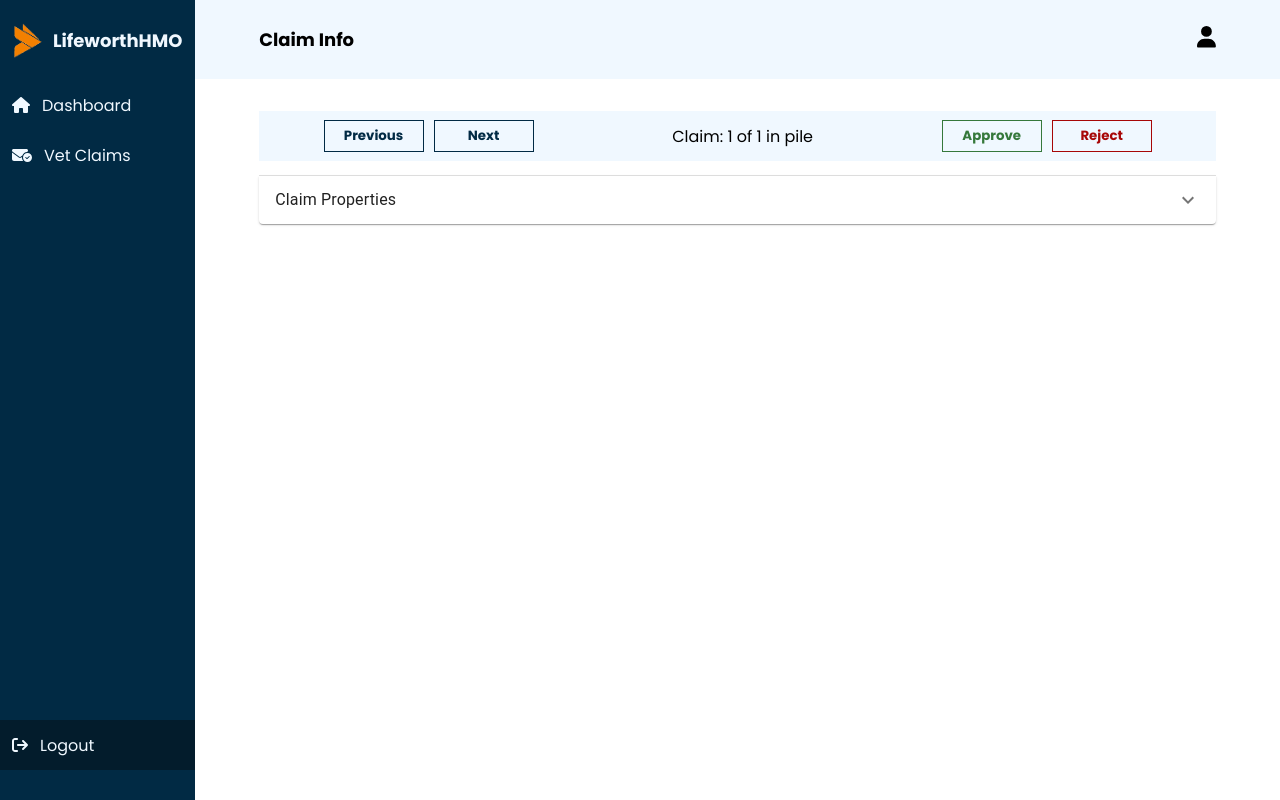
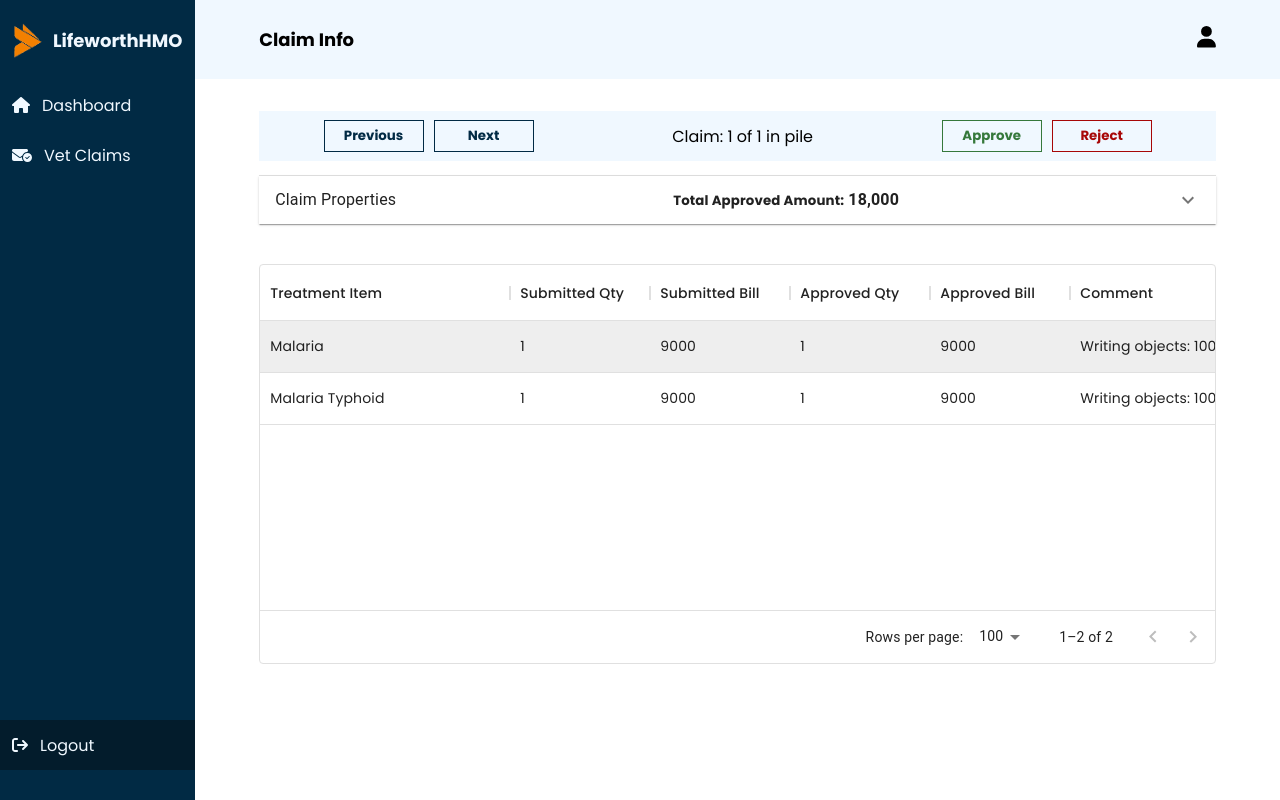
Before and after one commit to Alausa-AbdulAzeez/adminPortal, a React (Create React App) app: page /viewclaim in a window 1280 px wide. Built offline with nearby package versions, Linux system fonts and the light colour scheme.

Commit message:
created treatment items table and dialogue

```diff
--- /dev/null
+++ b/src/components/confirmationDialogue/ConfirmationDialogRaw.jsx
@@ -0,0 +1,132 @@
+import {
+  Button,
+  Dialog,
+  DialogActions,
+  DialogContent,
+  DialogTitle,
+  FormControlLabel,
+  Radio,
+  RadioGroup,
+  TextField,
+} from '@mui/material'
+import React from 'react'
+
+const options = [
+  'None',
+  'Atria',
+  'Callisto',
+  'Dione',
+  'Ganymede',
+  'Hangouts Call',
+  'Luna',
+  'Oberon',
+  'Phobos',
+  'Pyxis',
+  'Sedna',
+  'Titania',
+  'Triton',
+  'Umbriel',
+]
+
+const ConfirmationDialogRaw = (props) => {
+  const { onClose, value: valueProp, open, ...other } = props
+  const [value, setValue] = React.useState(valueProp)
+  const radioGroupRef = React.useRef(null)
+
+  React.useEffect(() => {
+    if (!open) {
+      setValue(valueProp)
+    }
+  }, [valueProp, open])
+
+  const handleEntering = () => {
+    if (radioGroupRef.current != null) {
+      radioGroupRef.current.focus()
+    }
+  }
+
+  const handleCancel = () => {
+    onClose()
+  }
+
+  const handleOk = () => {
+    onClose(value)
+  }
+
+  const handleChange = (event) => {
+    setValue(event.target.value)
+  }
+  return (
+    <Dialog
+      sx={{ '& .MuiDialog-paper': { width: 900, maxHeight: 435 } }}
+      //   maxWidth='xs'
+      TransitionProps={{ onEntering: handleEntering }}
+      open={open}
+      {...other}
+    >
+      <DialogTitle>Update Claim</DialogTitle>
+      <DialogContent dividers>
+        <div style={{ marginBottom: '50px' }}>
+          <TextField
+            id='outlined-read-only-input'
+            label='Submitted Bill'
+            defaultValue='100000'
+            type='number'
+            InputProps={{
+              readOnly: true,
+            }}
+            sx={{ marginRight: '30px' }}
+          />
+          <TextField
+            id='outlined-read-only-input2'
+            label='Submitted Quantity'
+            defaultValue='1'
+            type='number'
+            InputProps={{
+              readOnly: true,
+            }}
+          />
+        </div>
+
+        <TextField
+          id='outlined-read-only-input3'
+          label='Updated Bill'
+          defaultValue='100000'
+          type='number'
+          sx={{ marginRight: '30px' }}
+        />
+        <TextField
+          id='outlined-helperText'
+          label='Updated Quantity'
+          defaultValue='1'
+          type='number'
+          InputProps={{ inputProps: { min: 0 } }}
+        />
+        {/* <RadioGroup
+          ref={radioGroupRef}
+          aria-label='ringtone'
+          name='ringtone'
+          value={value}
+          onChange={handleChange}
+        >
+          {options.map((option) => (
+            <FormControlLabel
+              value={option}
+              key={option}
+              control={<Radio />}
+              label={option}
+            />
+          ))}
+        </RadioGroup> */}
+      </DialogContent>
+      <DialogActions>
+        <Button autoFocus onClick={handleCancel}>
+          Cancel
+        </Button>
+        <Button onClick={handleOk}>Ok</Button>
+      </DialogActions>
+    </Dialog>
+  )
+}
+
+export default ConfirmationDialogRaw
--- a/src/components/singlePileActions/SinglePileActions.jsx
+++ b/src/components/singlePileActions/SinglePileActions.jsx
@@ -1,12 +1,36 @@
-import { faEye, faThumbsUp, faX } from '@fortawesome/free-solid-svg-icons'
+import {
+  faEye,
+  faPenFancy,
+  faThumbsUp,
+  faX,
+} from '@fortawesome/free-solid-svg-icons'
 import { FontAwesomeIcon } from '@fortawesome/react-fontawesome'
 import { Tooltip } from '@mui/material'
+import { useState } from 'react'
 import { Link } from 'react-router-dom'
+import ConfirmationDialogRaw from '../confirmationDialogue/ConfirmationDialogRaw'
 import './singlePileActions.scss'
 
 const SinglePileActions = (props) => {
+  const [open, setOpen] = useState(false)
+  const [value, setValue] = useState('Dione')
+
+  const handleClickListItem = () => {
+    setOpen(true)
+  }
+
+  const handleClose = (newValue) => {
+    setOpen(false)
+
+    if (newValue) {
+      setValue(newValue)
+    }
+  }
+
   return (
     <div className='actionsContainer'>
+      {props.pageType === 'singlePile' && (
+        <>
           <Link to='/viewclaim'>
             <Tooltip title='View Claim' arrow>
               <button className='reviewBtn'>
@@ -19,11 +43,27 @@ const SinglePileActions = (props) => {
               <FontAwesomeIcon icon={faThumbsUp} />
             </button>
           </Tooltip>
+        </>
+      )}
+      {props.pageType === 'singleClaim' && (
+        <Tooltip title='Update Claim' arrow>
+          <button className='approveBtn' onClick={handleClickListItem}>
+            <FontAwesomeIcon icon={faPenFancy} />
+          </button>
+        </Tooltip>
+      )}
       <Tooltip title='Reject Claim' arrow>
         <button className='rejectBtn'>
           <FontAwesomeIcon icon={faX} />
         </button>
       </Tooltip>
+      <ConfirmationDialogRaw
+        id='ringtone-menu'
+        keepMounted
+        open={open}
+        onClose={handleClose}
+        value={value}
+      />
     </div>
   )
 }
--- a/src/pages/singleClaim/SingleClaim.jsx
+++ b/src/pages/singleClaim/SingleClaim.jsx
@@ -4,12 +4,66 @@ import {
   Accordion,
   AccordionDetails,
   AccordionSummary,
+  Box,
   Typography,
 } from '@mui/material'
 import ExpandMoreIcon from '@mui/icons-material/ExpandMore'
 import { maxWidth } from '@mui/system'
+import SinglePileActions from '../../components/singlePileActions/SinglePileActions'
+import { StripedDataGrid } from '../../components/autoComplete/MUI/StripedDataGrid'
 
 const SingleClaim = () => {
+  const rows = [
+    {
+      id: 10,
+      'Treatment Item': 'Malaria',
+      'Submitted Qty': 1,
+      'Submitted Bill': 9000,
+      'Approved Qty': 1,
+      'Approved Bill': 9000,
+      Comment:
+        'Writing objects: 100% (9/9), 2.09 KiB | 536.00 KiB/s, done.Total 9 (delta 4), reused 0 (delta 0), pack-reused 0',
+
+      Actions: 'action',
+    },
+    {
+      id: 11,
+      'Treatment Item': 'Malaria Typhoid',
+      'Submitted Qty': 1,
+      'Submitted Bill': 9000,
+      'Approved Qty': 1,
+      'Approved Bill': 9000,
+      Comment:
+        'Writing objects: 100% (9/9), 2.09 KiB | 536.00 KiB/s, done.Total 9 (delta 4), reused 0 (delta 0), pack-reused 0',
+
+      Actions: 'action',
+    },
+  ]
+
+  const columns = [
+    { field: 'Treatment Item', headerName: 'Treatment Item', width: 250 },
+    { field: 'Submitted Qty', headerName: 'Submitted Qty', width: 140 },
+    { field: 'Submitted Bill', headerName: 'Submitted Bill', width: 140 },
+    { field: 'Approved Qty', headerName: 'Approved Qty', width: 140 },
+    { field: 'Approved Bill', headerName: 'Approved Bill', width: 140 },
+    {
+      field: 'Comment',
+      headerName: 'Comment',
+      width: 300,
+    },
+    {
+      field: 'Actions',
+      headerName: 'Actions',
+      width: 150,
+      renderCell: (params) => {
+        return (
+          <>
+            <SinglePileActions params={params} pageType='singleClaim' />
+          </>
+        )
+      },
+    },
+  ]
   return (
     <div className='singleClaimMain'>
       <Topbar title='Claim Info' />
@@ -32,6 +86,10 @@ const SingleClaim = () => {
             id='panel1a-header'
           >
             <Typography>Claim Properties</Typography>
+
+            <Typography sx={{ margin: 'auto', fontWeight: 'bold' }}>
+              <small>Total Approved Amount:</small> 18,000
+            </Typography>
           </AccordionSummary>
           <AccordionDetails>
             <div className='claimPropertiesWrapper'>
@@ -76,6 +134,48 @@ const SingleClaim = () => {
             </div>
           </AccordionDetails>
         </Accordion>
+        <Box
+          sx={{
+            height: 400,
+            width: '100%',
+
+            '& .Pending': {
+              color: 'rgb(153, 3, 3)',
+              fontWeight: 'bold',
+            },
+            '& .Ongoing': {
+              color: 'rgb(153, 146, 3)',
+              fontWeight: 'bold',
+            },
+            '& .Complete': {
+              color: 'rgb(4, 128, 54)',
+              fontWeight: 'bold',
+            },
+          }}
+        >
+          <StripedDataGrid
+            rows={rows}
+            columns={columns}
+            getCellClassName={(params) => {
+              if (
+                params.field === 'Claims Status' &&
+                params.value === 'Vetting Pending'
+              ) {
+                return 'Pending'
+              }
+
+              if (
+                params.field === 'Claims Status' &&
+                params.value === 'Vetting Complete'
+              ) {
+                return 'Complete'
+              }
+            }}
+            getRowClassName={(params) =>
+              params.indexRelativeToCurrentPage % 2 === 0 ? 'even' : 'odd'
+            }
+          />
+        </Box>
       </div>
     </div>
   )
--- a/src/pages/singlePile/SinglePile.jsx
+++ b/src/pages/singlePile/SinglePile.jsx
@@ -156,7 +156,7 @@ const SinglePile = () => {
       renderCell: (params) => {
         return (
           <>
-            <SinglePileActions params={params} />
+            <SinglePileActions params={params} pageType='singlePile' />
           </>
         )
       },
```
Lines whose indentation alone changed are shown as unchanged.
